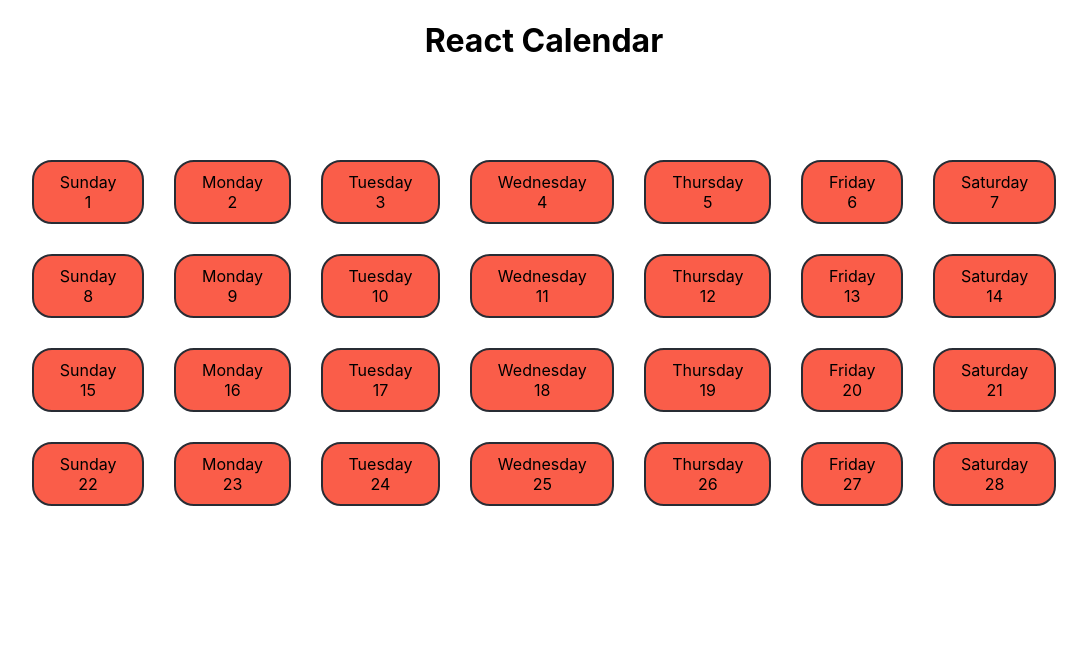
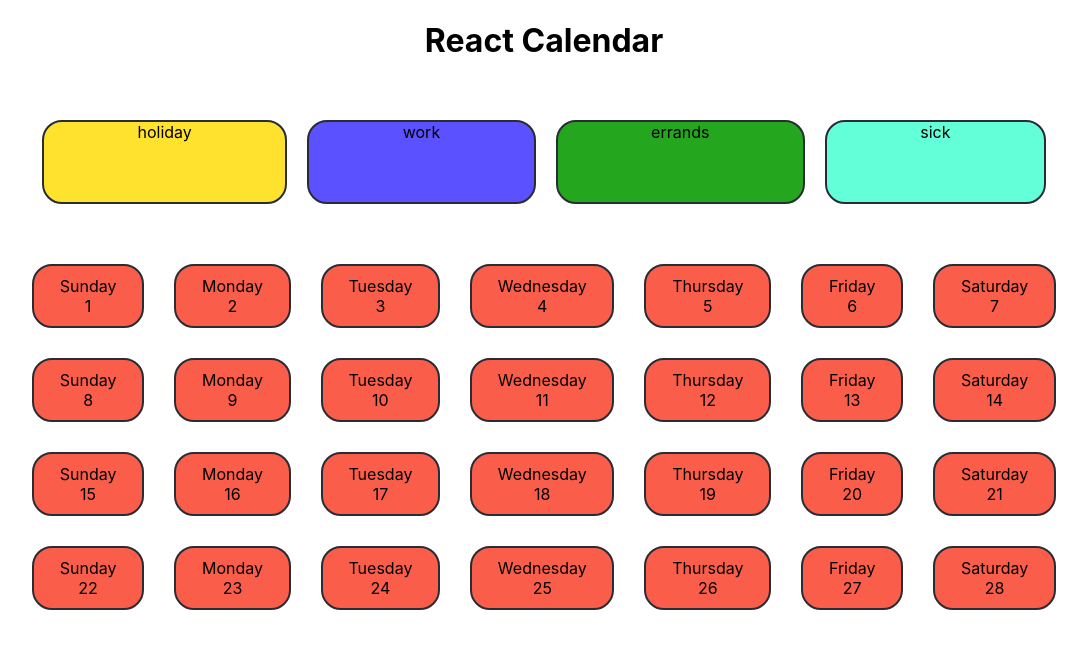
Before and after one commit to chrisdotgrubb/reactCalendarLab, a React (Create React App) app: page / in a window 1280 px wide. Shown: the top 648 px of the page, without its empty margins (96-1183 px from the left). Built offline with nearby package versions, Linux system fonts and the light colour scheme.

Commit message:
Add categories

```diff
--- a/src/App.css
+++ b/src/App.css
@@ -37,9 +37,35 @@
     }
 }
 
+.categories {
+    width: 80%;
+    margin: 50px auto;
+    display: grid;
+    grid-template-columns: auto auto auto auto;
+}
+
+.category {
+    border: #282c34 solid 2px;
+    border-radius: 20px;
+    margin: 10px;
+    height: 80px;
+}
+
+.holiday {
+    background-color: #ffe22e;
+}
+.work {
+    background-color: #5c51ff;
+}
+.errands {
+    background-color: #25a61f;
+}
+.sick {
+    background-color: #63ffd8;
+}
 .calendar {
     width: 80%;
-    margin: 100px auto;
+    margin: 0 auto;
     display: grid;
     grid-template-columns: auto auto auto auto auto auto auto;
     grid-gap: 30px;
--- a/src/App.js
+++ b/src/App.js
@@ -40,12 +40,24 @@ export default function App() {
 
 	const allDays = dates.map(d => {
 		const dayOfWeek = getDayOfWeek(d - 1)
-		return <Day date={d} dayOfWeek={dayOfWeek} />
+		return <Day date={d} dayOfWeek={dayOfWeek} key={d}/>
 	})
+
+	const categories = ['holiday', 'work', 'errands', 'sick'];
+	const allCategories = categories.map((cat, idx) => {
+		return (
+			<div className={`category ${cat}`} key={idx}>
+				{cat}
+			</div>
+		)
+	});
 
 	return (
 		<div className="App">
 			<h1>React Calendar</h1>
+			<div className={'categories'}>
+				{allCategories}
+			</div>
 			<div className={'calendar'}>
 				{allDays}
 			</div>
```
